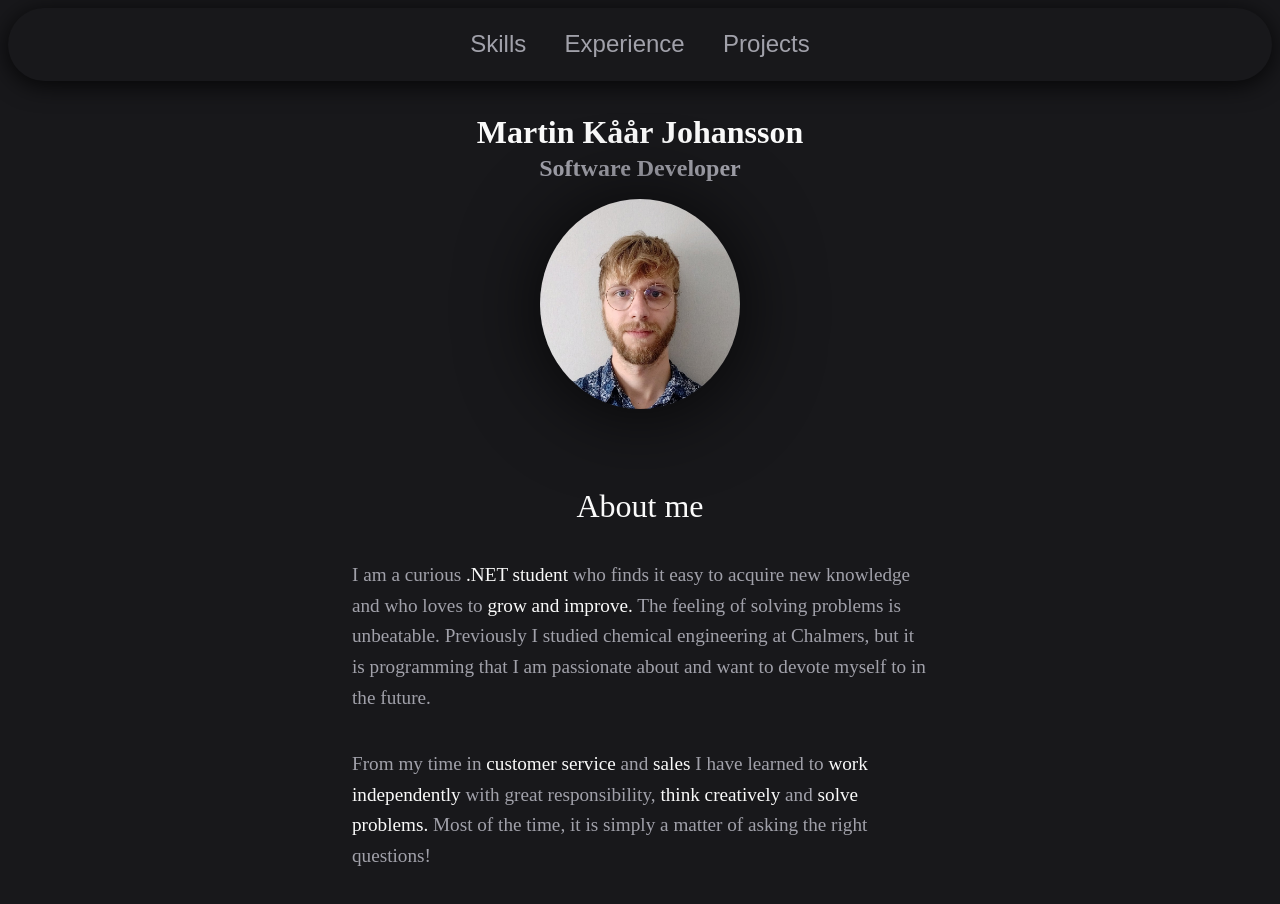
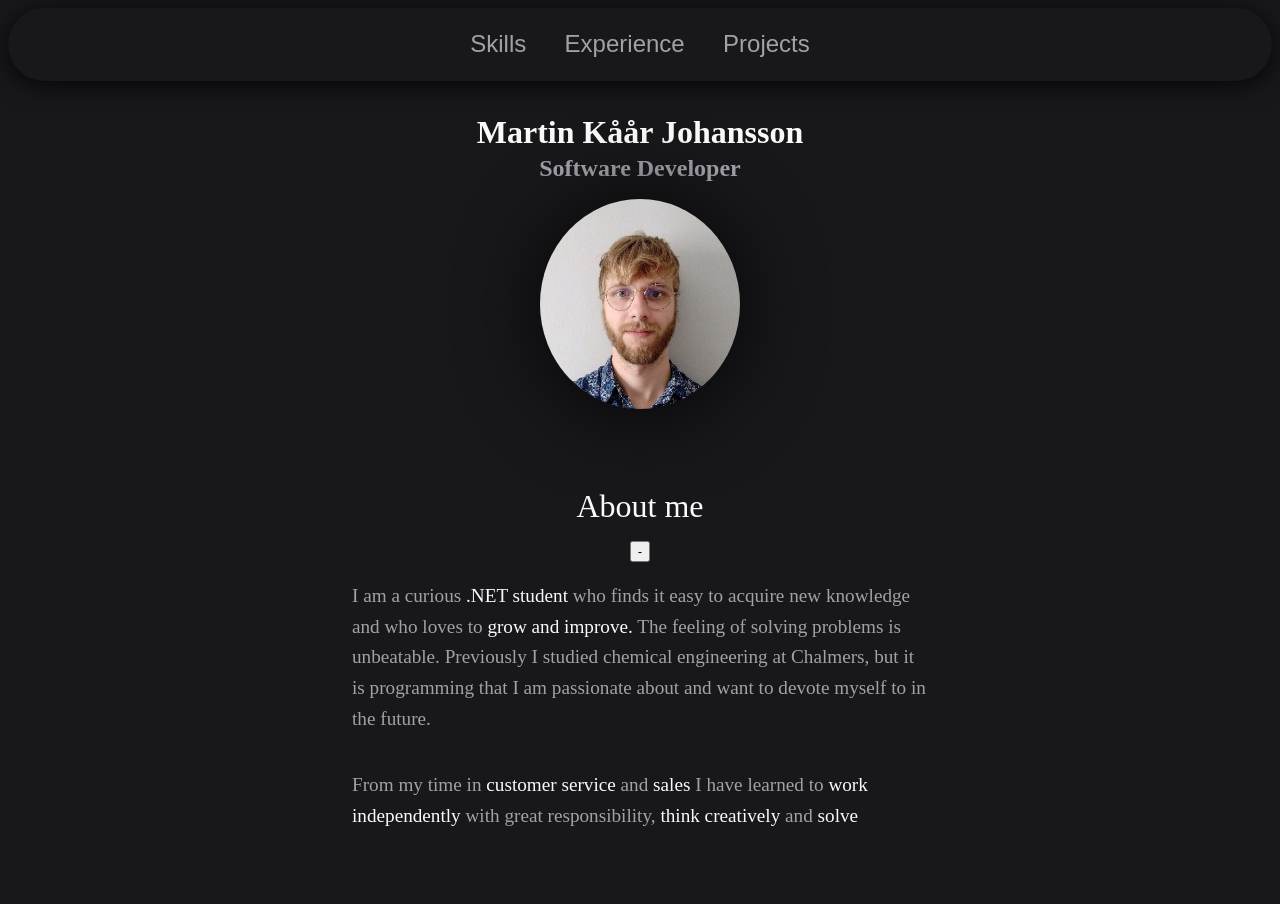
Before and after one commit to DefinitelyUnlikely/definitelyunlikely.github.io, a SvelteKit app in the folder portfolio/: page / in a window 1280 px wide. Shown: the top 904 px of the page. After the commit the page ends 833 px from the top, so only its background shows below. Built offline with nearby package versions, Linux system fonts and the light colour scheme.

Commit message:
add the worlds ugliest button for making about me foldable

```diff
--- a/portfolio/src/components/links.svelte
+++ b/portfolio/src/components/links.svelte
@@ -38,7 +38,7 @@
 
 <style>
     .links {
-        margin-bottom: 2rem;
+        margin-bottom: 1rem;
         display: flex;
         justify-content: center;
         align-items: center;
--- a/portfolio/src/components/panels/fixed.svelte
+++ b/portfolio/src/components/panels/fixed.svelte
@@ -71,4 +71,10 @@
             display: none !important;
         }
     }
+
+    @media (max-height: 1200px) {
+        .fixed-panel {
+            overflow-y: auto;
+        }
+    }
 </style>
--- a/portfolio/src/components/sections/about/about.svelte
+++ b/portfolio/src/components/sections/about/about.svelte
@@ -1,30 +1,38 @@
 <script lang="ts">
+    let showAbout = $state(true);
 </script>
 
 <div class="about">
     <h2 class="lighter-text">About me</h2>
+    <button onclick={() => (showAbout = !showAbout)}
+        >{showAbout ? "-" : "+"}</button
+    >
+    {#if showAbout}
         <p>
-        I am a curious <span class="lighter-text">.NET student</span> who finds
-        it easy to acquire new knowledge and who loves to
+            I am a curious <span class="lighter-text">.NET student</span> who
+            finds it easy to acquire new knowledge and who loves to
             <span class="lighter-text">grow and improve.</span> The feeling of solving
-        problems is unbeatable. Previously I studied chemical engineering at Chalmers,
-        but it is programming that I am passionate about and want to devote myself
-        to in the future.
+            problems is unbeatable. Previously I studied chemical engineering at
+            Chalmers, but it is programming that I am passionate about and want to
+            devote myself to in the future.
         </p>
         <p>
-        From my time in <span class="lighter-text">customer service</span> and
+            From my time in <span class="lighter-text">customer service</span>
+            and
             <span class="lighter-text">sales</span>
-        I have learned to <span class="lighter-text">work independently</span>
+            I have learned to
+            <span class="lighter-text">work independently</span>
             with great responsibility,
             <span class="lighter-text">think creatively</span> and
-        <span class="lighter-text">solve problems.</span> Most of the time, it is
-        simply a matter of asking the right questions!
+            <span class="lighter-text">solve problems.</span> Most of the time, it
+            is simply a matter of asking the right questions!
         </p>
         <p>
-        In my spare time I practice <span class="lighter-text">karate</span> and
-        wouldn't say no to a board game evening with friends. Or a beer down at the
-        local.
+            In my spare time I practice <span class="lighter-text">karate</span>
+            and wouldn't say no to a board game evening with friends. Or a beer down
+            at the local.
         </p>
+    {/if}
 </div>
 
 <style>
--- a/portfolio/src/routes/+page.svelte
+++ b/portfolio/src/routes/+page.svelte
@@ -18,9 +18,10 @@
         justify-content: center;
         align-items: center;
         width: 100%;
-        height: 100%;
+        height: calc(100% - 5rem);
         color: var(--primary-text-color);
         overflow: hidden;
+        box-sizing: border-box;
     }
 
     @media (max-width: 768px) {
```
Also changed, not shown: portfolio/src/components/sections/projects/projectCard.svelte (added). Lines whose indentation alone changed are shown as unchanged.
